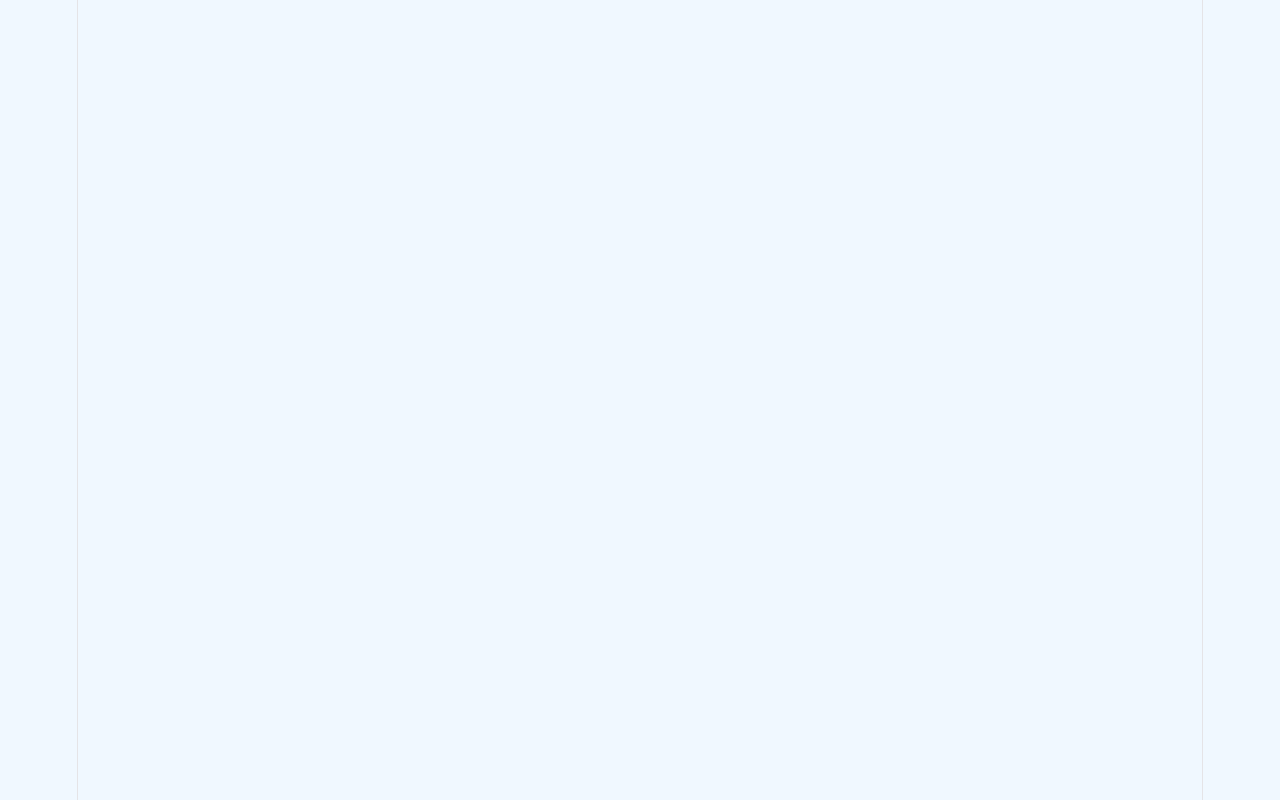
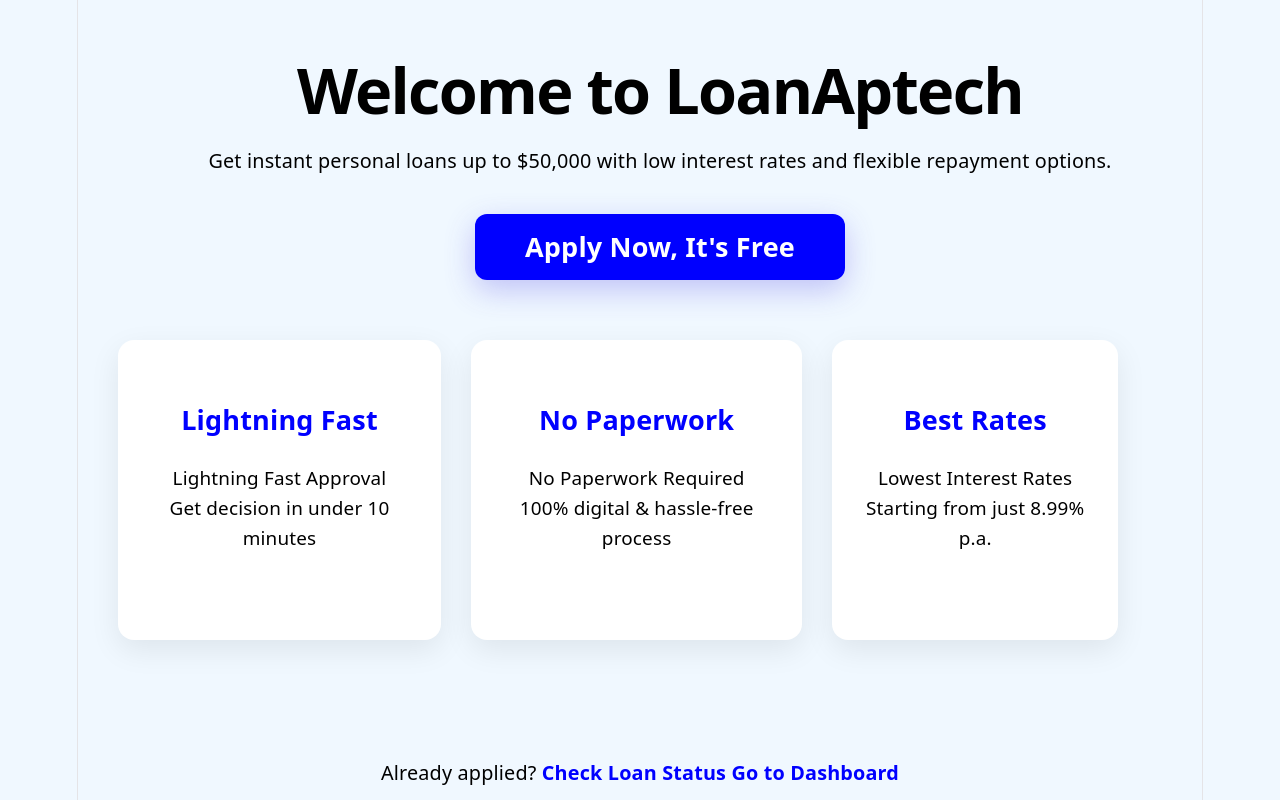
Before and after one commit to Mrnoahayo/LOANAPTECH, a React (Vite) app: page /Home in a window 1280 px wide. Before the commit this address had no page. Built offline with nearby package versions, Linux system fonts and the light colour scheme.

Commit message:
Update home page content

```diff
--- a/src/App.jsx
+++ b/src/App.jsx
@@ -5,6 +5,7 @@
 import Login from "./components/Login";
 import Signup from "./components/Signup";
 import Apply from "./components/Apply";
+import Home from "./components/Home";
 import { BrowserRouter as Router, Routes, Route } from "react-router-dom";
 
 function App() {
@@ -16,6 +17,7 @@
           <Route path="/login" element={<Login/>} />
           <Route path="/signup" element={<Signup/>} />
             <Route path="/Apply" element={<Apply/>} />
+            <Route path="/Home" element={<Home/>} />
         </Routes>
     </Router>
   );
--- a/src/components/Contact.css
+++ b/src/components/Contact.css
@@ -5,12 +5,12 @@
 }
 
 .contact-container {
-  width: 700px;
+  width: min(900px, 90%);
   margin: 0 auto;
-  background:white;
-  padding: 50px 40px;
+  background: white;
+  padding: 60px 50px;
   border-radius: 16px;
-  box-shadow: 0 10px 30px rgba(0, 0, 0, 0.05);
+  box-shadow: 0 10px 30px rgba(0, 0, 0, 0.08);
   text-align: center;
 }
 
--- /dev/null
+++ b/src/components/Home.css
@@ -0,0 +1,97 @@
+.home-container {
+  background: aliceblue;
+
+}
+.hero-section {
+  width:100%;
+  height: 100%;
+  margin: 0 auto;
+  padding: 0 auto;
+  text-align: center;
+  padding: 20px;
+}
+
+.hero-title {
+  font-size: 3.5rem;
+  font-weight: 800;
+  color: black;
+  margin-bottom: 20px;
+  line-height: 1.2;
+}
+
+.hero-subtitle {
+  font-size: 1.1rem;
+  color:black;
+  margin: 0 auto 40px;
+}
+
+.hero-cta-btn {
+  display: inline-block;
+  background: blue;
+  color: white;
+  font-size: 1.5rem;
+  font-weight: 700;
+  padding: 20px 50px;
+  border-radius: 12px;
+  text-decoration: none;
+  transition: all 0.3s ease;
+  box-shadow: 0 10px 30px rgba(79, 70, 229, 0.3);
+}
+
+.hero-cta-btn:hover {
+  background: blue;
+  transform: translateY(-4px);
+  box-shadow: 0 15px 35px rgba(79, 70, 229, 0.4);
+}
+
+
+.features-flex {
+  display: flex;
+  gap: 30px;
+  width: 1000px;
+  padding: 40px;
+  height: 300px;
+}
+
+.feature-card {
+  background: white;
+  padding: 40px 30px;
+  border-radius: 16px;
+  box-shadow: 0 10px 30px rgba(0, 0, 0, 0.08);
+  transition: transform 0.3s ease;
+}
+
+.feature-card:hover {
+  transform: translateY(-10px);
+}
+
+.feature-card h3 {
+  font-size: 1.5rem;
+  color: blue;
+  margin-bottom: 30px;
+}
+
+.feature-card p {
+  color: black;
+  font-size: 1.05rem;
+  line-height: 1.6;
+}
+
+
+.home-links {
+  margin-top: 80px;
+  font-size: 1.1rem;
+  color: black;
+}
+
+.home-link {
+  color: blue;
+  font-weight: 600;
+  text-decoration: none;
+  transition: all 0.2s;
+}
+
+.home-link:hover {
+  color: #4338ca;
+  text-decoration: underline;
+}
--- /dev/null
+++ b/src/components/Home.jsx
@@ -0,0 +1,62 @@
+import React from "react";
+import { Link } from "react-router-dom";
+import "./Home.css";
+
+function Home() {
+  return (
+    <div className="home-container">
+
+      <div className="hero-section">
+        <h1 className="hero-title">
+        Welcome to LoanAptech
+        </h1>
+        <p className="hero-subtitle">
+          Get instant personal loans up to $50,000 with low interest rates and flexible repayment options.
+        </p>
+        <Link to="/apply" className="hero-cta-btn">
+          Apply Now, It's Free
+        </Link>
+      </div>
+
+      <div className="features-flex">
+
+        <div className="feature-card">
+          <div className="">
+
+          </div>
+          <h3>Lightning Fast</h3>
+          <p>Lightning Fast Approval<br />Get decision in under 10 minutes</p>
+        </div>
+
+        <div className="feature-card">
+          <div className="">
+          </div>
+          <h3>No Paperwork</h3>
+          <p>No Paperwork Required<br />100% digital & hassle-free process</p>
+        </div>
+
+        <div className="feature-card">
+          <div className="">
+          </div>
+          <h3>Best Rates</h3>
+          <p>Lowest Interest Rates<br/>Starting from just 8.99% p.a.</p>
+        </div>
+      </div>
+
+      <div className="home-links">
+        <p>
+          Already applied?{" "}
+          <Link to="/loan-status" className="home-link">
+            Check Loan Status
+          </Link>{" "}
+          {" "}
+          <Link to="/dashboard" className="home-link">
+            Go to Dashboard
+          </Link>
+        </p>
+      </div>
+    </div>
+  );
+}
+
+export default Home;
--- a/src/components/Signup.css
+++ b/src/components/Signup.css
@@ -1,22 +1,19 @@
 
 .signup-page {
-
   display: flex;
   align-items: center;
   justify-content: center;
   background: linear-gradient(135deg, #1a1aff 40%, #1a1aff 100%);
-  padding: 24px;
+  padding: 20px;
 
 }
-
-
 .signup-card {
   width: 100%;
   max-width: 480px;
   background: rgba(100, 80, 220, 0.45);
   border: 1px solid rgba(255, 255, 255, 0.15);
   border-radius: 16px;
-  padding: 40px 36px 32px;
+  padding: 70px 36px 32px;
   backdrop-filter: blur(12px);
   box-shadow: 0 8px 40px rgba(0, 0, 60, 0.35);
 }
```
